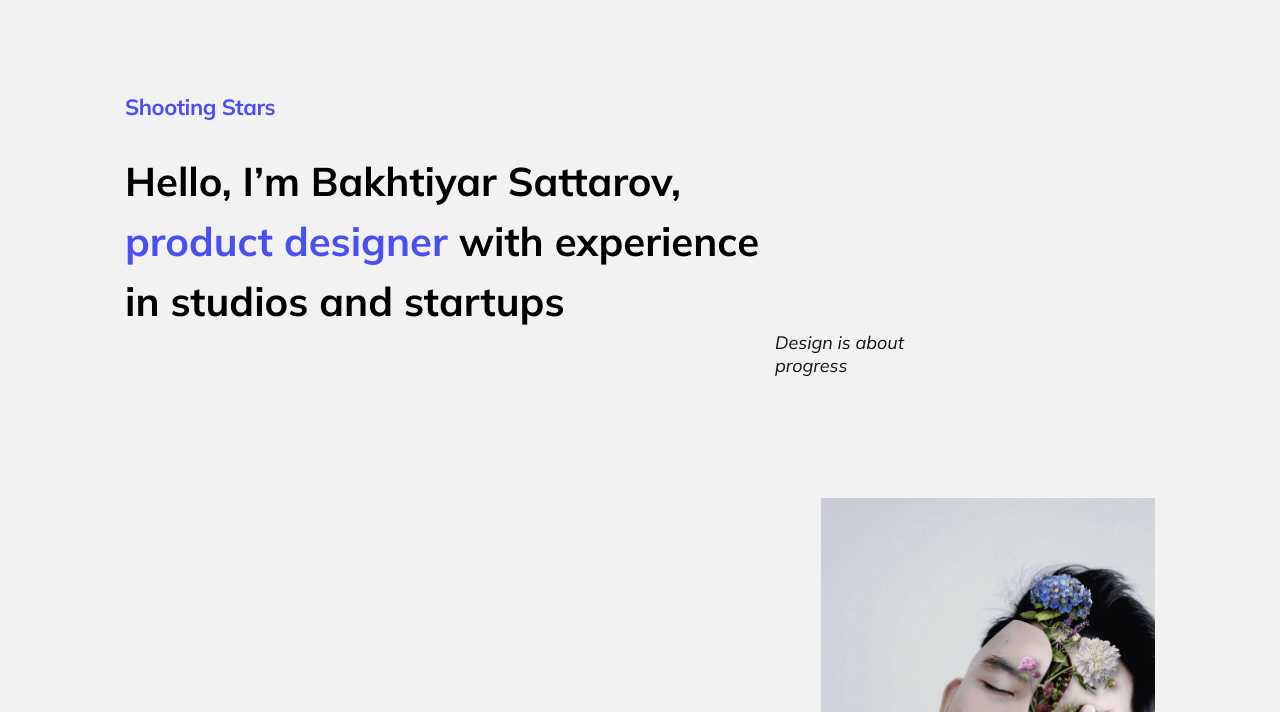
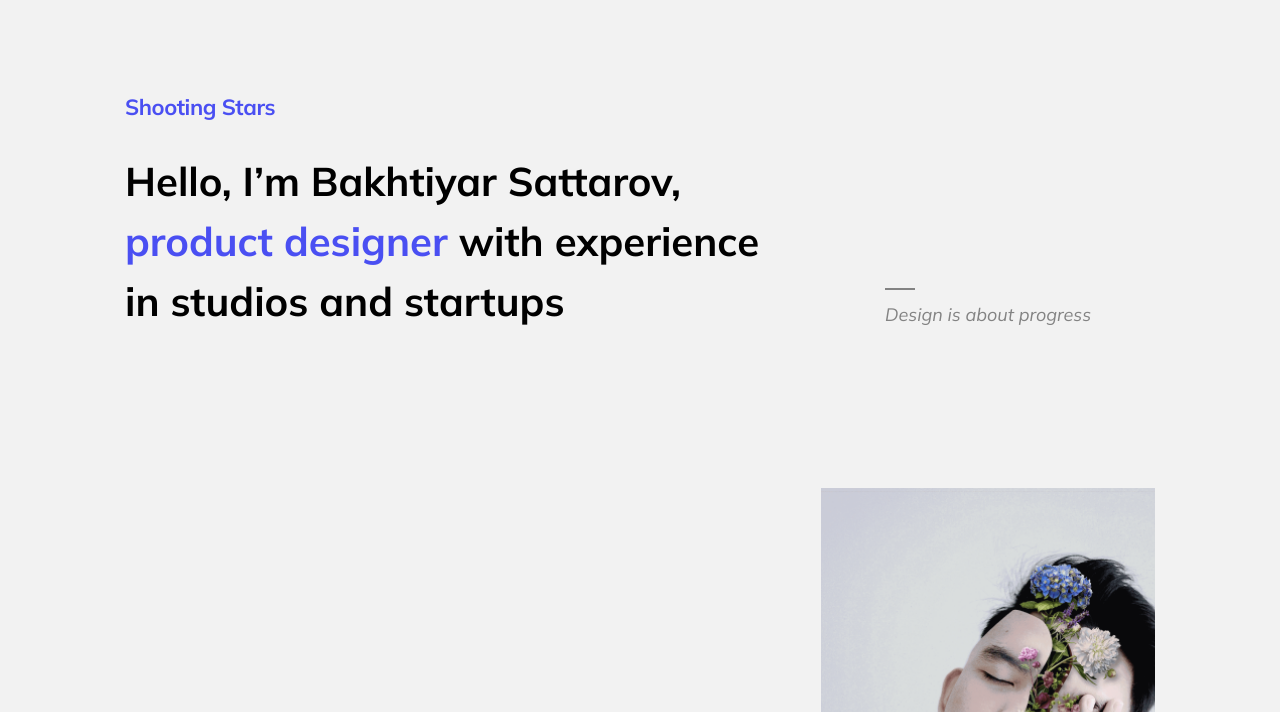
Before and after one commit to pranisa-sitt/Genesis, a plain HTML site: page index.html in a window 1280 px wide. Shown: the part 88-800 px from the top of the page. Drawn offline with Linux system fonts and the light colour scheme.

Commit message:
index styled

```diff
--- a/index.html
+++ b/index.html
@@ -32,6 +32,9 @@
         </h2>
       </div>
       <div class="header-notetxt">
+        <svg class="small-line">
+          <use xlink:href="/image/small-line.svg#small-line"></use>
+        </svg>
         <p>Design is about progress</p>
       </div>
     </header>
@@ -77,7 +80,6 @@
           <h5>Genesis Template</h5>
           <p>Application that helps to find nearest sport centres
             in your area</p>
-
         </div>
         <div class="awards-sects__yr">
           <p>2018</p>
--- a/style/_font.scss
+++ b/style/_font.scss
@@ -1,3 +1,4 @@
 $main-font: 'Mulish', sans-serif;
 $main-font-color: #111111;
-$secondary-font-color: #666666;
+$secondary-font-color: #838383;
+$marked-txt-color: #4A4FF2;
--- a/style/_index-header.scss
+++ b/style/_index-header.scss
@@ -1,20 +1,27 @@
-$marked-txt-color: #4A4FF2;
-$main-font: 'Mulish', sans-serif;
-
+@use 'font';
 
 .header {
   width: 100%;
-  max-height: 260px;
+  max-height: 250px;
   height: 100%;
+  margin: 0;
   margin-top: 96px;
   display: flex;
   justify-content: space-between;
   flex-wrap: nowrap;
+  align-items: flex-end;
   padding: 0;
+}
+
+.header-maintxt {
+  max-width: 640px;
+  width: 100%;
+  height: 250px;
 }
 
 .header-maintxt h6 {
   width: 173px;
+  height: 28px;
   font-family: $main-font;
   font-size: 22px;
   font-weight: 700;
@@ -45,12 +52,27 @@
 }
 
 .header-notetxt {
+  width: 270px;
+  height: 35px;
+  display: flex;
+  flex-wrap: wrap;
+  gap: 10px;
+  padding: 0;
+  margin-bottom: 20px;
+}
+
+.header-notetxt svg {
+  width: 30px;
+  height: 5px;
+}
+
+.header-notetxt p {
   width: 212px;
   height: 40px;
   align-self: flex-end;
   padding: 0;
   margin: 0;
-  margin-right: 190px;
+  margin-right: 60px;
   font-family: $main-font;
   font-size: 18px;
   font-style: italic;
@@ -58,5 +80,5 @@
   line-height: 23px;
   letter-spacing: 0px;
   text-align: left;
-  color: #111111;
+  color: $secondary-font-color;
 }
--- a/style/index.scss
+++ b/style/index.scss
@@ -1,11 +1,11 @@
 
 @import 'index-photo-grid';
 @import 'nav';
-@import 'index-header';
 @import 'font';
 @import 'index-services';
 @import 'index-awards';
 @import 'footer';
+@import 'index-header';
 
 
 body {
```
Also changed, not shown: image/small-line.svg (added), style/index.css, 1 other file. Lines whose indentation alone changed are shown as unchanged.
